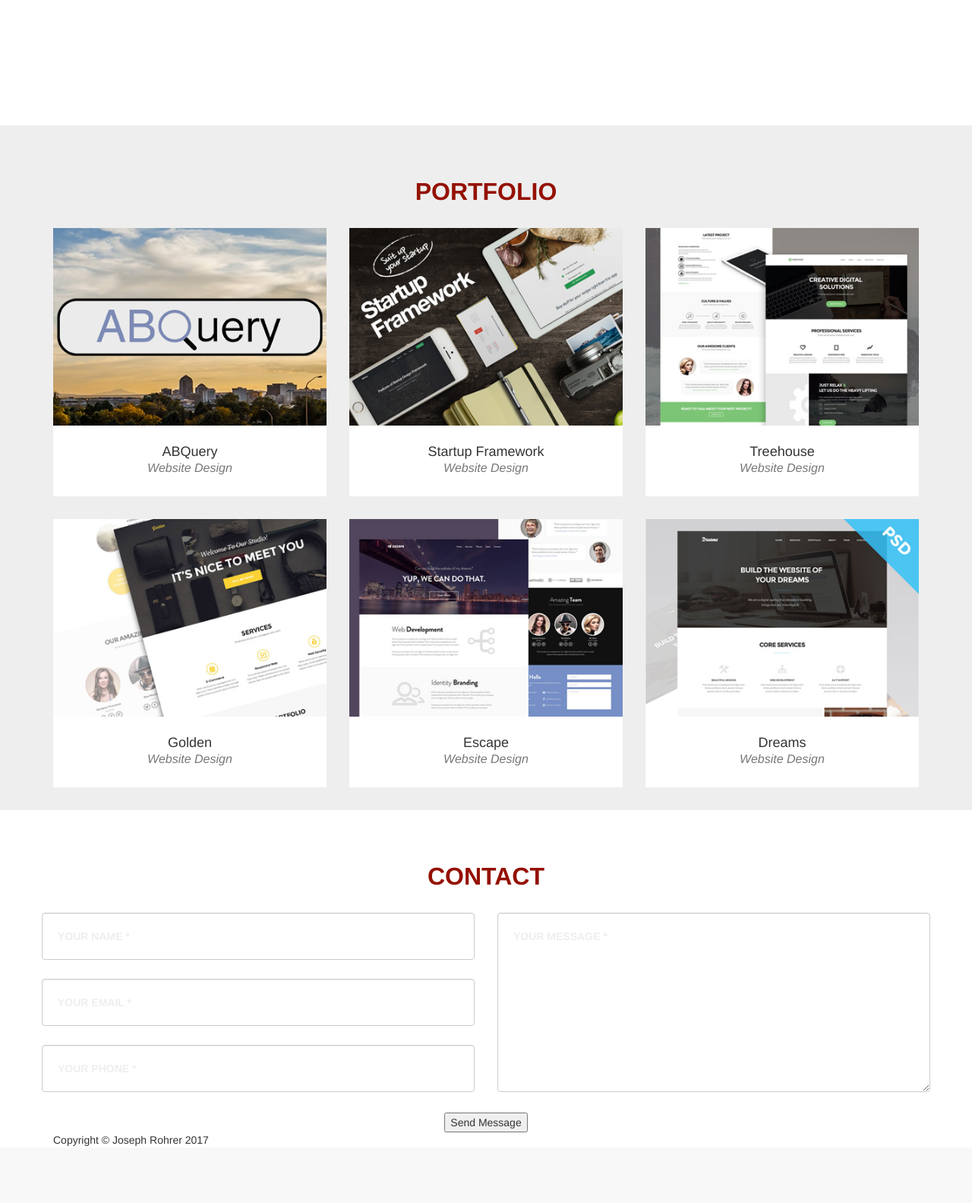
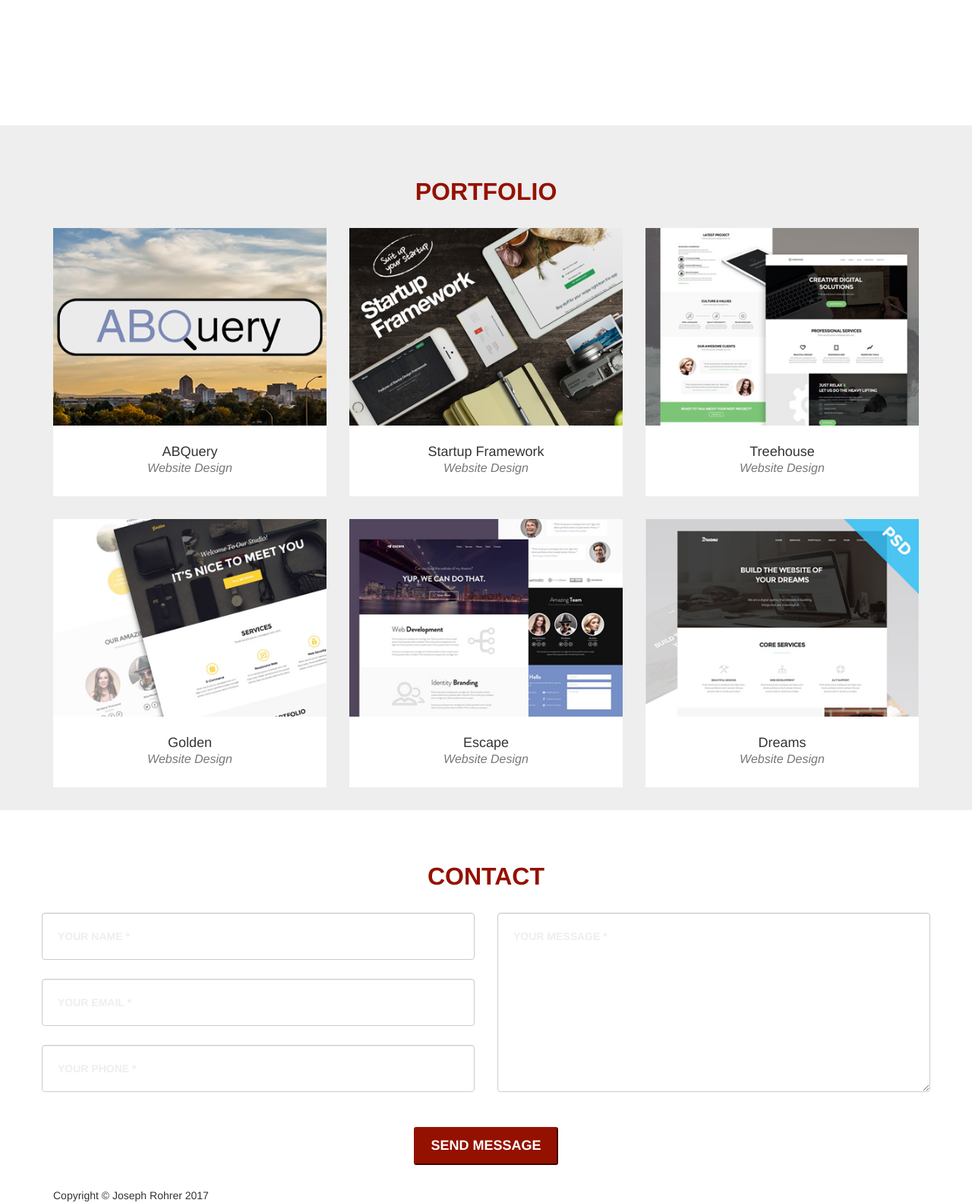
Before and after one commit to josephrohrer/personal-website, a PHP site: page / in a window 1280 px wide. Shown: the part 1160-2743 px from the top of the page at 76% size. Before the commit the page ends 2668 px from the top, so only its background shows below. Run offline with PHP 8.4, Linux system fonts and the light colour scheme; some libraries are stand-ins or nearby versions.

Commit message:
Fixed contact section messages and spacing.

```diff
--- a/public_html/css/scrolling-nav.css
+++ b/public_html/css/scrolling-nav.css
@@ -57,6 +57,7 @@
 .contact-section {
 	/**height: 100%;**/
 	padding-top: 50px;
+	padding-bottom:30px;
 	text-align: center;
 	background: #fff;
 }
--- a/public_html/css/style.css
+++ b/public_html/css/style.css
@@ -220,7 +220,7 @@
 	height: 236px;
 }
 section#contact .form-control:focus {
-	border-color: #fed136;
+	border-color: #941100;
 	box-shadow: none;
 }
 section#contact ::-webkit-input-placeholder {
@@ -252,3 +252,47 @@
 section#contact .text-danger {
 	color: #e74c3c;
 }
+
+.btn-primary {
+	color: white;
+	background-color: #941100;
+	border-color: #941100;
+	font-family: "Montserrat", "Helvetica Neue", Helvetica, Arial, sans-serif;
+	text-transform: uppercase;
+	font-weight: 700;
+}
+.btn-primary:hover,
+.btn-primary:focus,
+.btn-primary:active,
+.btn-primary.active,
+.open .dropdown-toggle.btn-primary {
+	color: white;
+	background-color: #941100;
+	border-color: #941100;
+}
+.btn-xl {
+	color: white;
+	background-color: #941100;
+	border-color: #941100;
+	font-family: "Montserrat", "Helvetica Neue", Helvetica, Arial, sans-serif;
+	text-transform: uppercase;
+	font-weight: 700;
+	border-radius: 3px;
+	font-size: 18px;
+	padding: 10px 20px;
+	margin-top: 20px;
+}
+.btn-xl:hover,
+.btn-xl:focus,
+.btn-xl:active,
+.btn-xl.active,
+.open .dropdown-toggle.btn-xl {
+	color: white;
+	background-color: #5a5a5a;
+	border-color: #5a5a5a;
+}
+.btn-xl:active,
+.btn-xl.active,
+.open .dropdown-toggle.btn-xl {
+	background-image: none;
+}
--- a/public_html/index.php
+++ b/public_html/index.php
@@ -134,7 +134,7 @@
 			<div class="container">
 				<div class="row">
 					<div class="col-lg-12">
-						<h1>About Section</h1>
+						<h1>ABOUT ME</h1>
 					</div>
 				</div>
 			</div>
@@ -272,25 +272,25 @@
 							</div>
 							<div class="clearfix"></div>
 
+							<div class="col-lg-12 text-center">
+
 								<!--empty area for form error/success output-->
-							<div class="col-md-12">
 								<div class="row">
 									<div class="col-xs-12">
 										<div id="output-area"></div>
 									</div>
 								</div>
-							</div>
 
 								<!-- reCAPTCHA -->
-							<div class="col-md-12 text-center">
 								<div class="g-recaptcha" data-sitekey="6LencRcUAAAAAFTwMMC_Hv00hlvTxfaee7zTFmVs"></div>
-							</div>
 
+								<!-- Button -->
 								<div class="row text-center">
 									<div id="success"></div>
 										<button type="submit" class="btn-xl">Send Message</button>
 								</div>
 
+							</div>
 						</form>
 					</div>
 				</div>
@@ -337,9 +337,8 @@
 									<p>
 										<strong>Want these icons in this portfolio item sample?</strong>You can download 60 of them for free, courtesy of <a href="https://getdpd.com/cart/hoplink/18076?referrer=bvbo4kax5k8ogc">RoundIcons.com</a>, or you can purchase the 1500 icon set <a href="https://getdpd.com/cart/hoplink/18076?referrer=bvbo4kax5k8ogc">here</a>.</p>
 									<ul class="list-inline">
-										<li>Date: July 2014</li>
-										<li>Client: Round Icons</li>
-										<li>Category: Graphic Design</li>
+										<li>Date: March 2017</li>
+										<li>Category: Website Design/Database Design</li>
 									</ul>
 									<button type="button" class="btn btn-primary" data-dismiss="modal"><i class="fa fa-times"></i> Close Project</button>
 								</div>
--- a/public_html/js/form-validate.js
+++ b/public_html/js/form-validate.js
@@ -19,10 +19,10 @@
 				email: true,
 				required: true
 			},
-			// phone: {
-				//phoneUs: true,
-				//required: true
-			//},
+			phone: {
+				phoneUs: true,
+				required: false
+			},
 			message: {
 				required: true,
 				maxlength: 2000
```
Lines whose indentation alone changed are shown as unchanged.
